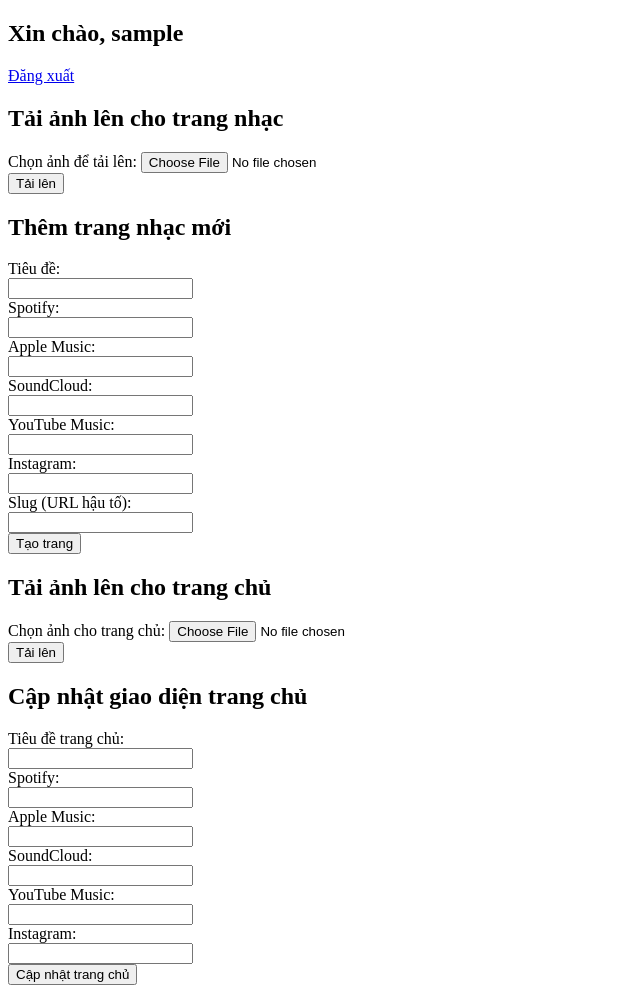
After one commit to wasabixxx/label_website, a PHP site: page /admin.php in a window 1280 px wide. The commit adds this page. Shown: the whole page, without its empty margins (0-640 px from the left). Run offline with PHP 8.4, Linux system fonts and the light colour scheme; the visitor is signed in with stand-in values (Sample User, id 1).

Commit message:
first commit

```diff
--- /dev/null
+++ b/admin.php
@@ -0,0 +1,231 @@
+<?php
+session_start();
+include 'connect_db.php';
+
+// Kiểm tra nếu có cookie tồn tại
+if (isset($_COOKIE['username'])) {
+    $_SESSION['username'] = $_COOKIE['username']; // Đặt lại phiên từ cookie
+}
+
+// Kiểm tra đăng nhập
+if (!isset($_SESSION['username'])) {
+    header("Location: login.php");
+    exit();
+}
+
+// Biến để lưu tên tệp hình ảnh
+$image_name = '';
+$home_image_name = '';
+
+// Xử lý tải ảnh lên cho trang nhạc
+if ($_SERVER["REQUEST_METHOD"] == "POST" && isset($_POST['upload_image'])) {
+    $target_dir = "uploads/";
+    $target_file = $target_dir . basename($_FILES["image"]["name"]);
+    $uploadOk = 1;
+    $imageFileType = strtolower(pathinfo($target_file, PATHINFO_EXTENSION));
+
+    // Kiểm tra xem tệp có phải là ảnh hay không
+    $check = getimagesize($_FILES["image"]["tmp_name"]);
+    if ($check === false) {
+        echo "Tệp không phải là ảnh.";
+        $uploadOk = 0;
+    }
+
+    // Kiểm tra kích thước tệp
+    if ($_FILES["image"]["size"] > 500000) {
+        echo "Xin lỗi, tệp của bạn quá lớn.";
+        $uploadOk = 0;
+    }
+
+    // Cho phép các định dạng tệp cụ thể
+    if ($imageFileType != "jpg" && $imageFileType != "png" && $imageFileType != "jpeg" && $imageFileType != "gif") {
+        echo "Xin lỗi, chỉ cho phép tải lên các định dạng JPG, JPEG, PNG và GIF.";
+        $uploadOk = 0;
+    }
+
+    // Kiểm tra xem $uploadOk có được đặt thành 0 hay không
+    if ($uploadOk == 0) {
+        echo "Xin lỗi, tệp của bạn không được tải lên.";
+    } else {
+        if (move_uploaded_file($_FILES["image"]["tmp_name"], $target_file)) {
+            $image_name = htmlspecialchars(basename($_FILES["image"]["name"]));
+            echo "Tệp ". $image_name . " đã được tải lên.";
+        } else {
+            echo "Xin lỗi, đã xảy ra lỗi khi tải lên tệp.";
+        }
+    }
+}
+
+// Xử lý tải ảnh lên cho trang chủ
+if ($_SERVER["REQUEST_METHOD"] == "POST" && isset($_POST['upload_home_image'])) {
+    $target_dir = "uploads/";
+    $target_file = $target_dir . basename($_FILES["home_image"]["name"]);
+    $uploadOk = 1;
+    $home_imageFileType = strtolower(pathinfo($target_file, PATHINFO_EXTENSION));
+
+    // Kiểm tra xem tệp có phải là ảnh hay không
+    $check = getimagesize($_FILES["home_image"]["tmp_name"]);
+    if ($check === false) {
+        echo "Tệp không phải là ảnh.";
+        $uploadOk = 0;
+    }
+
+    // Kiểm tra kích thước tệp
+    if ($_FILES["home_image"]["size"] > 500000) {
+        echo "Xin lỗi, tệp của bạn quá lớn.";
+        $uploadOk = 0;
+    }
+
+    // Cho phép các định dạng tệp cụ thể
+    if ($home_imageFileType != "jpg" && $home_imageFileType != "png" && $home_imageFileType != "jpeg" && $home_imageFileType != "gif") {
+        echo "Xin lỗi, chỉ cho phép tải lên các định dạng JPG, JPEG, PNG và GIF.";
+        $uploadOk = 0;
+    }
+
+    // Kiểm tra xem $uploadOk có được đặt thành 0 hay không
+    if ($uploadOk == 0) {
+        echo "Xin lỗi, tệp của bạn không được tải lên.";
+    } else {
+        if (move_uploaded_file($_FILES["home_image"]["tmp_name"], $target_file)) {
+            $home_image_name = htmlspecialchars(basename($_FILES["home_image"]["name"]));
+            echo "Tệp ". $home_image_name . " đã được tải lên cho trang chủ.";
+        } else {
+            echo "Xin lỗi, đã xảy ra lỗi khi tải lên tệp cho trang chủ.";
+        }
+    }
+}
+
+// Thêm trang nhạc mới
+if ($_SERVER["REQUEST_METHOD"] == "POST" && isset($_POST['new_page'])) {
+    $title = $_POST['title'];
+    $spotify_link = $_POST['spotify_link'];
+    $apple_link = $_POST['apple_link'];
+    $soundcloud_link = $_POST['soundcloud_link'];
+    $youtube_link = $_POST['youtube_link'];
+    $instagram_link = $_POST['instagram_link'];
+
+    // Sử dụng tên tệp đã tải lên
+    $image = $image_name;
+    $slug = $_POST['slug'];
+
+    // Thêm bản ghi vào database
+    $sql = "INSERT INTO songs (title, spotify_link, apple_link, soundcloud_link, youtube_link, instagram_link, image, slug)
+            VALUES ('$title', '$spotify_link', '$apple_link', '$soundcloud_link', '$youtube_link', '$instagram_link', '$image', '$slug')";
+
+    if ($conn->query($sql) === TRUE) {
+        echo "Trang nhạc mới đã được tạo!";
+    } else {
+        echo "Lỗi: " . $sql . "<br>" . $conn->error;
+    }
+}
+
+// Cập nhật trang chủ
+if ($_SERVER["REQUEST_METHOD"] == "POST" && isset($_POST['update_homepage'])) {
+    $home_title = $_POST['home_title'];
+    $home_spotify = $_POST['home_spotify'];
+    $home_apple = $_POST['home_apple'];
+    $home_soundcloud = $_POST['home_soundcloud'];
+    $home_youtube = $_POST['home_youtube'];
+    $home_instagram = $_POST['home_instagram'];
+
+    // Sử dụng tên tệp đã tải lên cho trang chủ
+    $home_image = $home_image_name;
+
+    // Cập nhật dữ liệu trang chủ
+    $sql = "UPDATE homepage SET
+                title='$home_title',
+                spotify_link='$home_spotify',
+                apple_link='$home_apple',
+                soundcloud_link='$home_soundcloud',
+                youtube_link='$home_youtube',
+                instagram_link='$home_instagram',
+                image='$home_image'
+            WHERE id=1";
+
+    if ($conn->query($sql) === TRUE) {
+        echo "Trang chủ đã được cập nhật!";
+    } else {
+        echo "Lỗi: " . $sql . "<br>" . $conn->error;
+    }
+}
+?>
+
+<!DOCTYPE html>
+<html lang="en">
+<head>
+    <meta charset="UTF-8">
+    <meta name="viewport" content="width=device-width, initial-scale=1.0">
+    <title>Admin - Quản lý trang nhạc</title>
+</head>
+<body>
+    <h2>Xin chào, <?php echo $_SESSION['username']; ?></h2>
+    <a href="logout.php">Đăng xuất</a>
+
+    <h2>Tải ảnh lên cho trang nhạc</h2>
+    <form action="admin.php" method="post" enctype="multipart/form-data">
+        <input type="hidden" name="upload_image" value="1">
+        <label for="image">Chọn ảnh để tải lên:</label>
+        <input type="file" name="image" required><br>
+        <input type="submit" value="Tải lên">
+    </form>
+
+    <h2>Thêm trang nhạc mới</h2>
+    <form action="admin.php" method="post">
+        <input type="hidden" name="new_page" value="1">
+        <label for="title">Tiêu đề:</label><br>
+        <input type="text" name="title" required><br>
+
+        <label for="spotify_link">Spotify:</label><br>
+        <input type="text" name="spotify_link"><br>
+
+        <label for="apple_link">Apple Music:</label><br>
+        <input type="text" name="apple_link"><br>
+
+        <label for="soundcloud_link">SoundCloud:</label><br>
+        <input type="text" name="soundcloud_link"><br>
+
+        <label for="youtube_link">YouTube Music:</label><br>
+        <input type="text" name="youtube_link"><br>
+
+        <label for="instagram_link">Instagram:</label><br>
+        <input type="text" name="instagram_link"><br>
+
+        <label for="slug">Slug (URL hậu tố):</label><br>
+        <input type="text" name="slug" required><br>
+
+        <input type="submit" value="Tạo trang">
+    </form>
+
+    <h2>Tải ảnh lên cho trang chủ</h2>
+    <form action="admin.php" method="post" enctype="multipart/form-data">
+        <input type="hidden" name="upload_home_image" value="1">
+        <label for="home_image">Chọn ảnh cho trang chủ:</label>
+        <input type="file" name="home_image" required><br>
+        <input type="submit" value="Tải lên">
+    </form>
+
+    <h2>Cập nhật giao diện trang chủ</h2>
+    <form action="admin.php" method="post">
+        <input type="hidden" name="update_homepage" value="1">
+        <label for="home_title">Tiêu đề trang chủ:</label><br>
+        <input type="text" name="home_title" required><br>
+
+        <label for="home_spotify">Spotify:</label><br>
+        <input type="text" name="home_spotify"><br>
+
+        <label for="home_apple">Apple Music:</label><br>
+        <input type="text" name="home_apple"><br>
+
+        <label for="home_soundcloud">SoundCloud:</label><br>
+        <input type="text" name="home_soundcloud"><br>
+
+        <label for="home_youtube">YouTube Music:</label><br>
+        <input type="text" name="home_youtube"><br>
+
+        <label for="home_instagram">Instagram:</label><br>
+        <input type="text" name="home_instagram"><br>
+
+        <input type="submit" value="Cập nhật trang chủ">
+    </form>
+</body>
+</html>
--- a/css/style.css
+++ b/css/style.css
@@ -2,7 +2,7 @@ body {
     margin: 0;
     padding: 0;
     font-family: 'Arial', sans-serif;
-    background-image: url('123.jpg');
+    background-image: url('../img/123.jpg');
     background-size: cover;
     background-position: center;
     backdrop-filter: blur(5px);
```
Also changed, not shown: index.php (+49 -17 lines), login.php (added, +57 -0 lines), logout.php (added, +7 -0 lines), register.php (added, +42 -0 lines), .htaccess (added).
